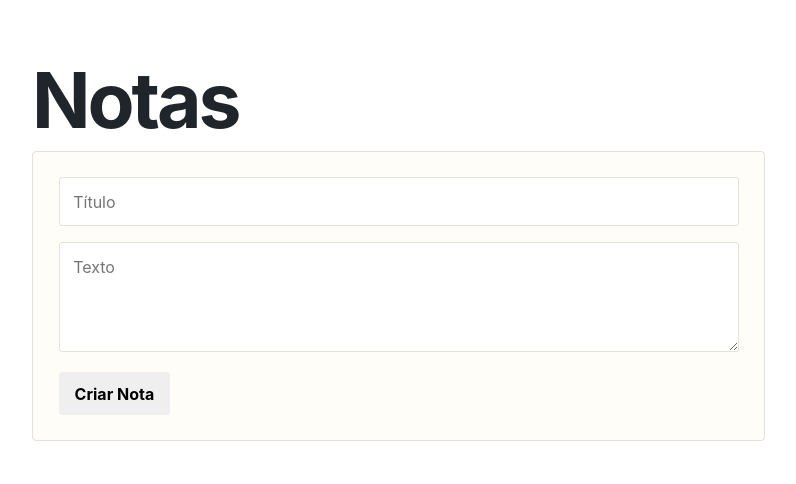
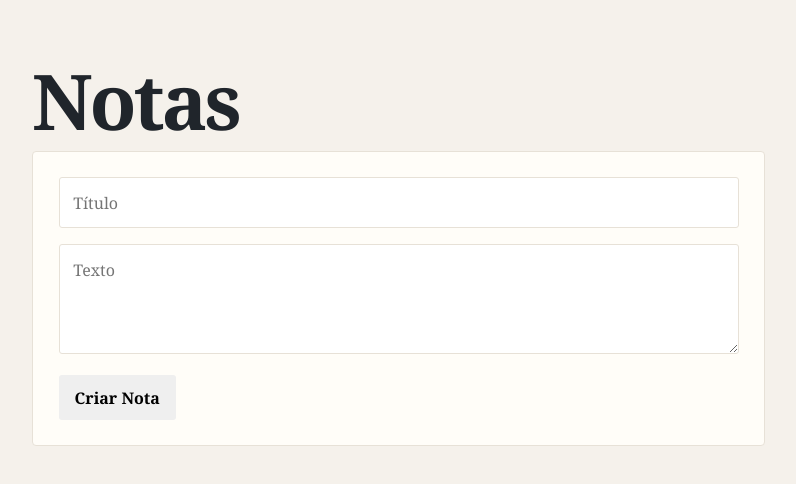
Before and after one commit to JCReis12/exemple-project-api-rest-frontend, a React (Create React App) app: page / in a window 1280 px wide. Shown: the top 484 px of the page, without its empty margins (58-854 px from the left). Built offline with nearby package versions, Linux system fonts and the light colour scheme; no server answers.

Commit message:
1.1.0 - feat: adição de elementos no front

```diff
--- a/src/index.css
+++ b/src/index.css
@@ -1,10 +1,10 @@
 body {
   margin: 0;
-  font-family: -apple-system, BlinkMacSystemFont, 'Segoe UI', 'Roboto', 'Oxygen',
-    'Ubuntu', 'Cantarell', 'Fira Sans', 'Droid Sans', 'Helvetica Neue',
-    sans-serif;
+  font-family: Georgia, 'Times New Roman', serif;
   -webkit-font-smoothing: antialiased;
   -moz-osx-font-smoothing: grayscale;
+  background: #f5f1eb;
+  color: #20252b;
 }
 
 code {
```
